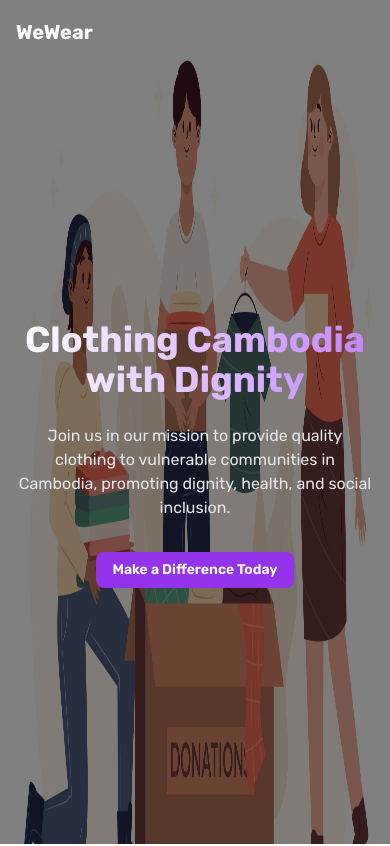
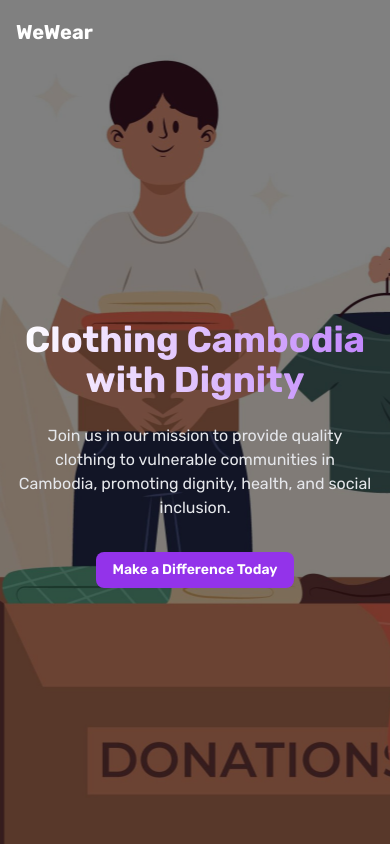
Before and after one commit to BothSann/wewear-website-tailwind, a website: page index.html in a window 390 px wide. Shown: the top 846 px of the page. Drawn offline with nearby package versions, Linux system fonts and the light colour scheme; files that its build step writes are made by us from their sources.

Commit message:
initial commit

```diff
--- a/index.html
+++ b/index.html
@@ -63,7 +63,7 @@
         <img
           src="./images/hero.jpg"
           alt="Team Photo"
-          class="w-full h-full object-fit sm:object-cover brightness-50"
+          class="object-cover w-full h-full brightness-50"
         />
       </div>
 
```
